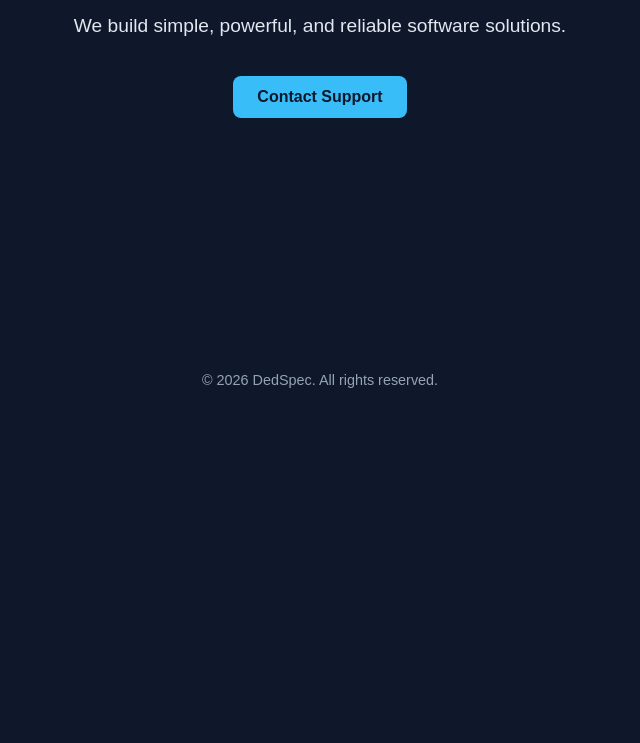
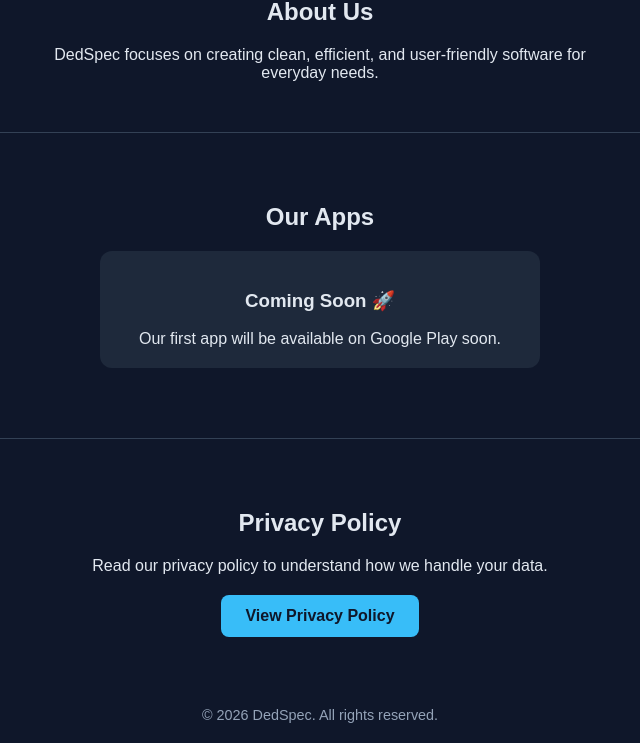
Before and after one commit to DedSpec007/dedspec-sites, a plain HTML site: page index.html in a window 1280 px wide. Shown: the part 392-1135 px from the top of the page, without its empty margins (320-960 px from the left). Before the commit the page ends 800 px from the top, so only its background shows below. Drawn offline with Linux system fonts and the light colour scheme.

Commit message:
Refactor index.html layout and add new sections

```diff
--- a/index.html
+++ b/index.html
@@ -10,22 +10,15 @@
       font-family: Arial, sans-serif;
       background: #0f172a;
       color: #e2e8f0;
-      display: flex;
-      flex-direction: column;
-      align-items: center;
-      justify-content: center;
-      height: 100vh;
       text-align: center;
     }
-    h1 {
-      font-size: 3rem;
-      margin-bottom: 10px;
+    header {
+      padding: 60px 20px;
     }
-    p {
-      font-size: 1.2rem;
-      max-width: 500px;
-    }
+    h1 { font-size: 3rem; }
+    p { max-width: 600px; margin: auto; }
     .btn {
+      display: inline-block;
       margin-top: 20px;
       padding: 12px 24px;
       background: #38bdf8;
@@ -34,22 +27,54 @@
       border-radius: 8px;
       font-weight: bold;
     }
+    section {
+      padding: 50px 20px;
+      border-top: 1px solid #334155;
+    }
+    .card {
+      background: #1e293b;
+      padding: 20px;
+      border-radius: 12px;
+      margin: 20px auto;
+      max-width: 400px;
+    }
     footer {
-      position: absolute;
-      bottom: 20px;
+      padding: 20px;
       font-size: 0.9rem;
       color: #94a3b8;
     }
   </style>
 </head>
 <body>
+
+<header>
   <h1>DedSpec</h1>
   <p>We build simple, powerful, and reliable software solutions.</p>
+  <a class="btn" href="mailto:dedspec007@gmail.com">Contact Support</a>
+</header>
 
-  <a class="btn" href="mailto:dedspec007@gmail.com">Contact Support</a>
+<section>
+  <h2>About Us</h2>
+  <p>DedSpec focuses on creating clean, efficient, and user-friendly software for everyday needs.</p>
+</section>
 
-  <footer>
-    © 2026 DedSpec. All rights reserved.
-  </footer>
+<section>
+  <h2>Our Apps</h2>
+  <div class="card">
+    <h3>Coming Soon 🚀</h3>
+    <p>Our first app will be available on Google Play soon.</p>
+  </div>
+</section>
+
+<section>
+  <h2>Privacy Policy</h2>
+  <p>Read our privacy policy to understand how we handle your data.</p>
+  <a class="btn" href="privacy.html">View Privacy Policy</a>
+</section>
+
+<footer>
+  © 2026 DedSpec. All rights reserved.
+</footer>
+
 </body>
 </html>
```
